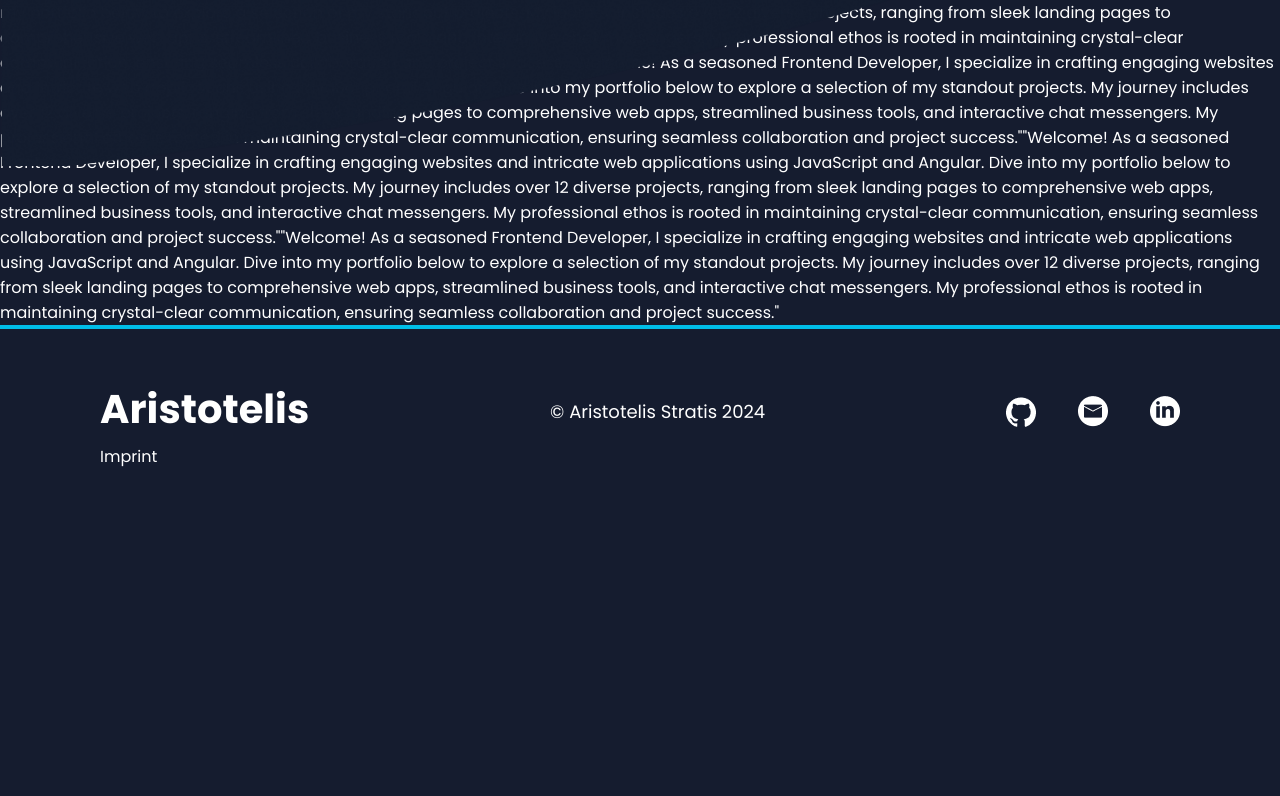
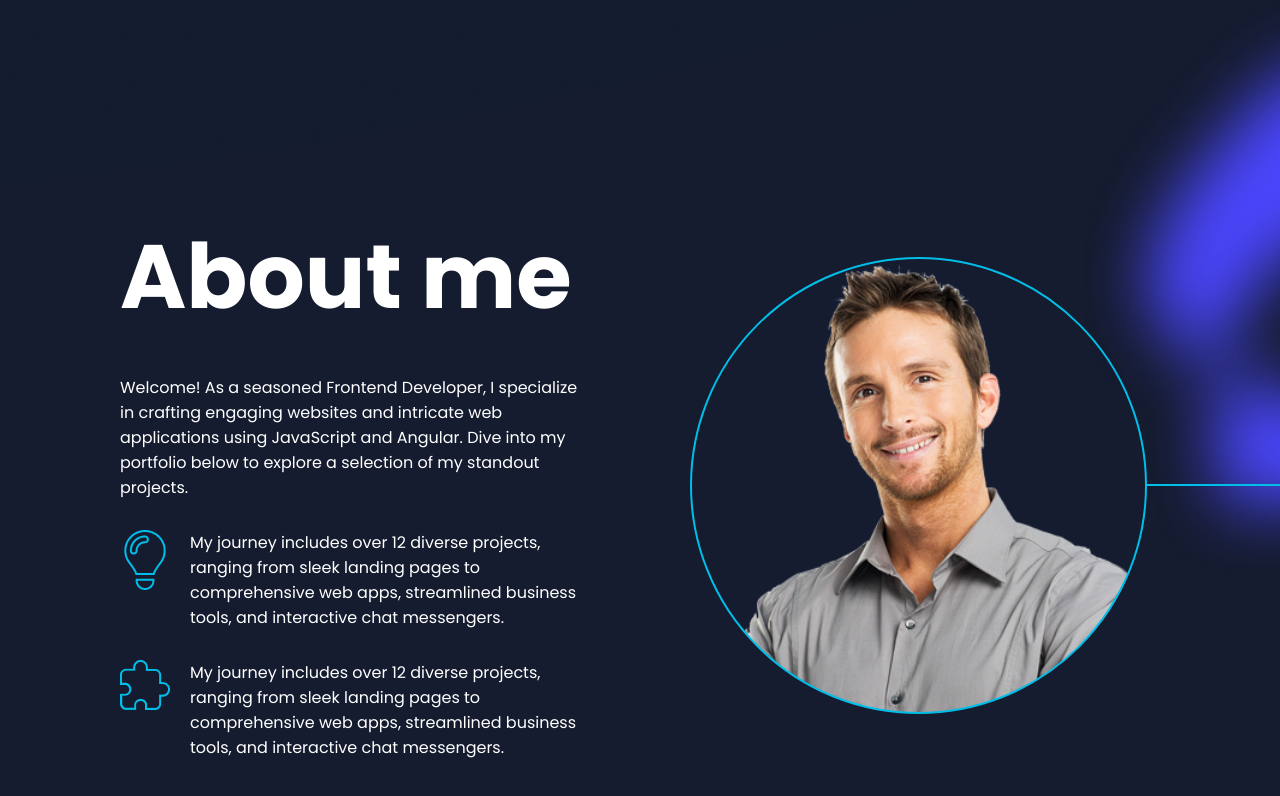
Before and after one commit to Aristotelis-Stratis/Portfolio, an Angular app: page / in a window 1280 px wide. Shown: the part 1084-1880 px from the top of the page. Before the commit the page ends 1633 px from the top, so only its background shows below. Built offline with nearby package versions, Linux system fonts and the light colour scheme.

Commit message:
about me section

```diff
--- a/src/app/main-content/about-me/about-me.component.html
+++ b/src/app/main-content/about-me/about-me.component.html
@@ -1,40 +1,39 @@
-<h2>About me</h2>
-<span>"Welcome! As a seasoned Frontend Developer, I specialize in crafting engaging websites and intricate web
-    applications using JavaScript and Angular. Dive into my portfolio below to explore a selection of my standout
-    projects.
-
-    My journey includes over 12 diverse projects, ranging from sleek landing pages to comprehensive web apps,
-    streamlined business tools, and interactive chat messengers.
-
-    My professional ethos is rooted in maintaining crystal-clear communication, ensuring seamless collaboration and
-    project success."</span>
-
-<span>"Welcome! As a seasoned Frontend Developer, I specialize in crafting engaging websites and intricate web
-    applications using JavaScript and Angular. Dive into my portfolio below to explore a selection of my standout
-    projects.
-
-    My journey includes over 12 diverse projects, ranging from sleek landing pages to comprehensive web apps,
-    streamlined business tools, and interactive chat messengers.
-
-    My professional ethos is rooted in maintaining crystal-clear communication, ensuring seamless collaboration and
-    project success."</span>
-
-<span>"Welcome! As a seasoned Frontend Developer, I specialize in crafting engaging websites and intricate web
-    applications using JavaScript and Angular. Dive into my portfolio below to explore a selection of my standout
-    projects.
-
-    My journey includes over 12 diverse projects, ranging from sleek landing pages to comprehensive web apps,
-    streamlined business tools, and interactive chat messengers.
-
-    My professional ethos is rooted in maintaining crystal-clear communication, ensuring seamless collaboration and
-    project success."</span>
-
-<span>"Welcome! As a seasoned Frontend Developer, I specialize in crafting engaging websites and intricate web
-    applications using JavaScript and Angular. Dive into my portfolio below to explore a selection of my standout
-    projects.
-
-    My journey includes over 12 diverse projects, ranging from sleek landing pages to comprehensive web apps,
-    streamlined business tools, and interactive chat messengers.
-
-    My professional ethos is rooted in maintaining crystal-clear communication, ensuring seamless collaboration and
-    project success."</span>
+<section>
+    <div class="aboutText">
+        <h2>About me</h2>
+        <div class="textContainer">
+            <span>Welcome! As a seasoned Frontend Developer, I specialize in crafting engaging websites and intricate
+                web applications using JavaScript and Angular. Dive into my portfolio below to explore a selection of my
+                standout projects.</span>
+            <br>
+        </div>
+        <div class="textContainer">
+            <div class="imgContainer">
+                <img src="/assets/img/about-me/bulb_blue/bulb_1_big.png" alt="Lightbulb">
+            </div>
+            <div>
+                <span>My journey includes over 12 diverse projects, ranging from sleek landing pages to comprehensive
+                    web
+                    apps, streamlined business tools, and interactive chat messengers.</span>
+            </div>
+        </div>
+        <div class="textContainer">
+            <div class="imgContainer">
+                <img src="/assets/img/about-me/puzzle_blue/puzzle_blue.png" alt="Puzzlepiece">
+            </div>
+            <div>
+                <span>My journey includes over 12 diverse projects, ranging from sleek landing pages to comprehensive
+                    web
+                    apps, streamlined business tools, and interactive chat messengers.</span>
+            </div>
+        </div>
+    </div>
+    <div class="aboutImage">
+        <div class="pictureContainer">
+            <div class="myPicture">
+            </div>
+        </div>
+        <div class="blueLine"></div>
+    </div>
+    <div class="aboutBackground"></div>
+</section>
--- a/src/app/main-content/about-me/about-me.component.scss
+++ b/src/app/main-content/about-me/about-me.component.scss
@@ -0,0 +1,157 @@
+section {
+    display: flex;
+    height: fit-content;
+    flex-direction: row;
+    align-items: center;
+    justify-content: space-between;
+    position: relative;
+    z-index: 999;
+    box-sizing: border-box;
+    padding-left: 100px;
+    padding-bottom: 200px;
+    margin-top: 250px;
+}
+
+.aboutText {
+    width: 50%;
+    height: 100%;
+    display: flex;
+    flex-direction: column;
+    gap: 30px;
+    z-index: 1000 !important;
+    box-sizing: border-box;
+    padding: 20px;
+
+    >h2 {
+        font-size: 90px;
+    }
+
+}
+
+.aboutImage {
+    height: 100%;
+    width: 50%;
+    z-index: 1000 !important;
+    display: flex;
+    align-items: center;
+    justify-content: end;
+    flex-direction: row;
+}
+
+.pictureContainer {
+    z-index: inherit;
+    display: flex;
+    flex-direction: row;
+    align-items: center;
+    justify-content: center;
+}
+
+.myPicture {
+    width: 453px;
+    height: 453px;
+    background-image: url('/assets/img/stockphoto.png');
+    background-size: cover;
+    background-position: 50% 0%;
+    background-repeat: no-repeat;
+    border: 2px solid rgba(0, 190, 232, 1);
+    border-radius: 50%;
+
+    >img {
+        width: 453px;
+        height: 453px;
+
+    }
+}
+
+.blueLine {
+    height: 2px;
+    width: 30%;
+    background-color: rgba(0, 190, 232, 1)
+}
+
+.aboutBackground {
+    height: 750px;
+    width: 608px;
+    background-image: url('/assets/img/blur-shapes/part_2.png');
+    background-position: 140% 0%;
+    background-repeat: no-repeat;
+    background-size: contain;
+    position: absolute;
+    right: -400px;
+    bottom: 250px;
+    z-index: 999;
+}
+
+.textContainer {
+    display: flex;
+    flex-direction: row;
+    align-items: start;
+    font-size: 16px;
+}
+
+.imgContainer {
+    box-sizing: border-box;
+    padding-right: 20px;
+    padding-bottom: 20px;
+}
+
+
+@media (max-width: 1400px) {
+    .aboutText {
+        width: 500px;
+    }
+}
+
+@media (max-width: 1110px) {
+    .aboutText {
+        width: 400px;
+
+        >h2 {
+            font-size: 66px;
+        }
+    }
+
+    .myPicture {
+        width: 350px;
+        height: 350px;
+    }
+}
+
+@media (max-width: 999px) {
+    .myPicture {
+        width: 340px;
+        height: 340px;
+    }
+
+    section {
+        padding-left: 50px;
+    }
+}
+
+@media (max-width: 841px) {
+    section {
+        margin-top: 150px;
+
+    }
+
+    .aboutImage {
+        display: none;
+    }
+
+    .aboutText {
+        width: 100%;
+    }
+
+    section {
+        padding-left: 25px;
+        padding-right: 25px;
+    }
+}
+
+@media (max-width: 425px) {
+    .aboutText {
+        >h2 {
+            font-size: 45px;
+        }
+    }
+}
--- a/src/app/main-content/landing-page/landing-page.component.scss
+++ b/src/app/main-content/landing-page/landing-page.component.scss
@@ -102,7 +102,7 @@
 
 .landingPageBackground {
     /* border: 2px solid red; */
-    height: 950px;
+    height: 970px;
     width: 100%;
     background-image: url(/assets/img/fold.png);
     background-size: cover;
--- a/src/styles.scss
+++ b/src/styles.scss
@@ -9,9 +9,13 @@ html {
     font-family: 'Poppins';
 }
 
+html, body {
+    overflow-x: hidden;
+}
+
 body::-webkit-scrollbar {
     width: 15px;
-    background-color: rgb(21, 28, 47);
+    background-color: transparent;
 }
 
 body::-webkit-scrollbar-track {
```
